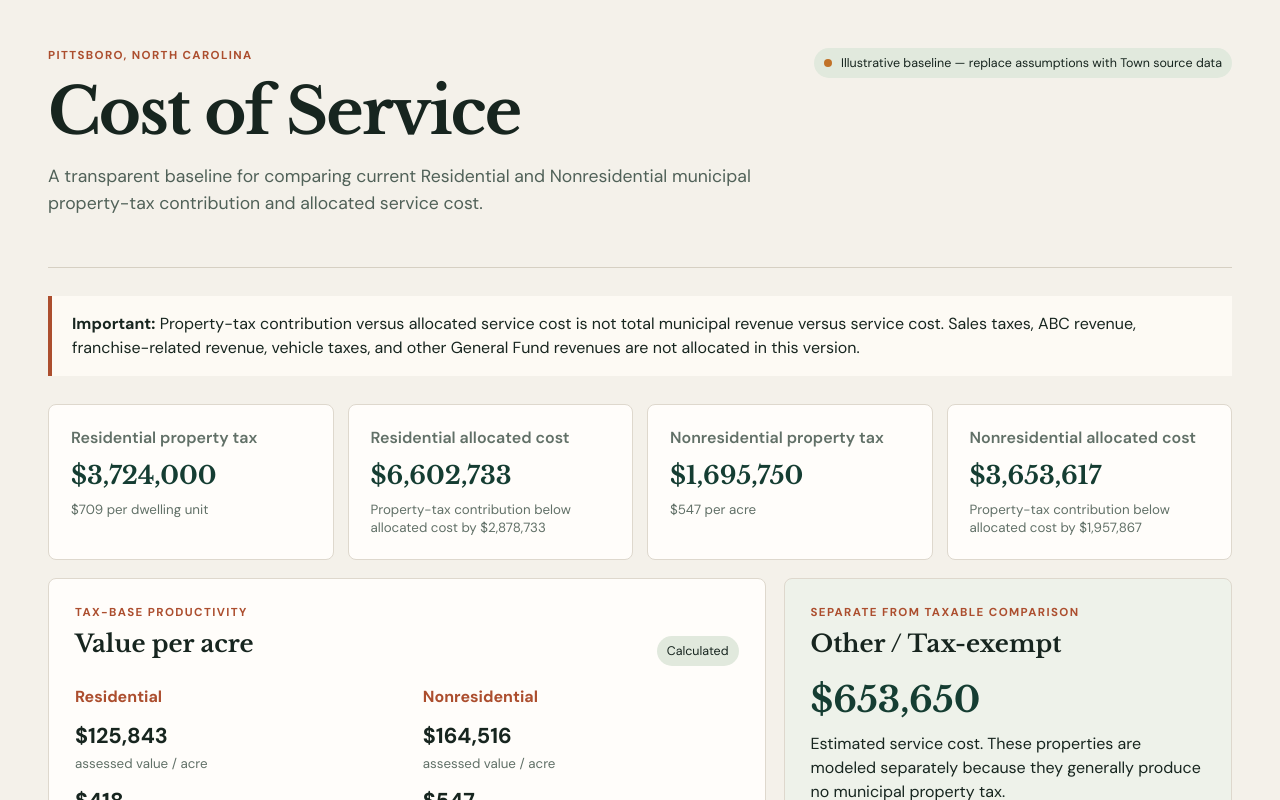
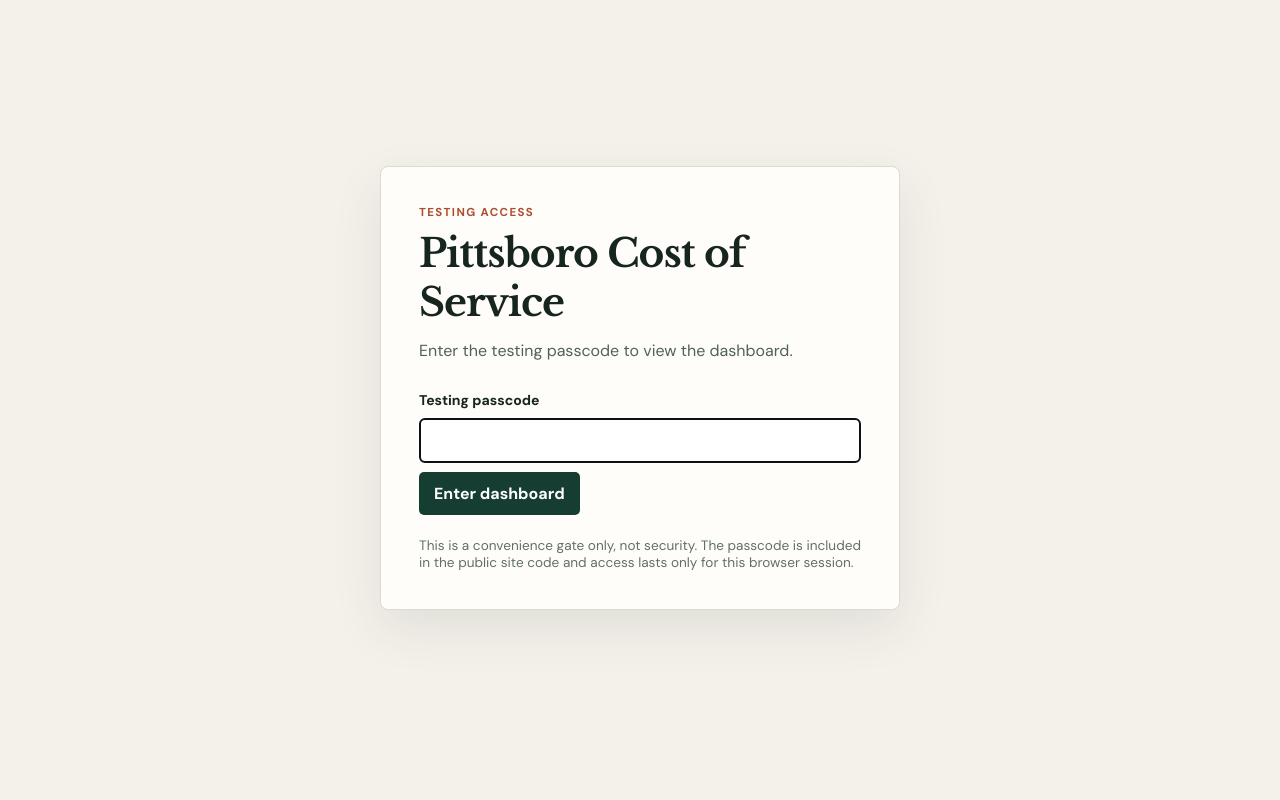
Before and after one commit to KyleShipp/PBO_CoS, a React (Vite) app: page / in a window 1280 px wide. Shown: the top 800 px of the page. Built offline with nearby package versions, Linux system fonts and the light colour scheme.

Commit message:
Add testing password gate
Co-authored-by: KyleShipp <25439841+KyleShipp@users.noreply.github.com>

```diff
--- a/src/App.css
+++ b/src/App.css
@@ -1,4 +1,13 @@
 main { max-width: 1240px; margin: auto; padding: 48px 28px 72px; }
+.access-page { min-height: 100vh; display: grid; place-items: center; }
+.access-card { width: min(100%, 520px); padding: 38px; background: #fffdfa; border: 1px solid #ded8cd; border-radius: 8px; box-shadow: 0 18px 50px #21312618; }
+.access-card h1 { font-size: 2.45rem; letter-spacing: -1px; }
+.access-card > p:not(.eyebrow):not(.footnote) { color: #506158; line-height: 1.5; }
+.access-card form { display: grid; gap: 9px; margin: 28px 0 0; }
+.access-card label { font-size: .88rem; font-weight: 700; }
+.access-card input { width: 100%; padding: 11px; border: 1px solid #b9c5bc; border-radius: 5px; background: white; }
+.access-card button { justify-self: start; padding: 11px 15px; color: white; background: #153d32; border: 0; border-radius: 5px; font-weight: 700; }
+.access-card .access-error { color: #a43e22; font-size: .88rem; margin: 0; }
 header, .section-heading, .service-top, .slider-row, .outcomes { display: flex; justify-content: space-between; gap: 24px; }
 header { align-items: start; border-bottom: 1px solid #d6d0c3; padding-bottom: 32px; }
 h1, h2, h3, p { margin-top: 0; } h1, h2 { font-family: 'Libre Baskerville', Georgia, serif; } h1 { font-size: clamp(2.4rem, 5vw, 4.2rem); margin-bottom: 12px; letter-spacing: -2px; } h2 { font-size: 1.5rem; margin-bottom: 8px; } h3 { margin-bottom: 4px; }
--- a/src/App.tsx
+++ b/src/App.tsx
@@ -1,5 +1,9 @@
 import { useMemo, useState } from 'react'
+import type { FormEvent } from 'react'
 import './App.css'
+
+const testingPasscode = 'pittsboro-test'
+const accessStorageKey = 'pbo-cos-testing-access'
 
 type Evidence = 'Measured' | 'Proxy' | 'Assumption'
 type Service = {
@@ -36,6 +40,7 @@ const money = (amount: number) =>
 const decimal = (amount: number) => new Intl.NumberFormat('en-US', { maximumFractionDigits: 1 }).format(amount)
 
 function App() {
+  const [hasAccess, setHasAccess] = useState(() => sessionStorage.getItem(accessStorageKey) === 'granted')
   const [allocations, setAllocations] = useState(() => Object.fromEntries(services.map((service) => [service.name, service.residential])))
   const summary = useMemo(() => {
     const costs = services.reduce(
@@ -53,6 +58,13 @@ function App() {
       nonresidentialTax: parcels.nonresidential.value * (taxRate / 100),
     }
   }, [allocations])
+
+  if (!hasAccess) {
+    return <AccessGate onAccess={() => {
+      sessionStorage.setItem(accessStorageKey, 'granted')
+      setHasAccess(true)
+    }} />
+  }
 
   return (
     <main>
@@ -111,6 +123,46 @@ function App() {
   )
 }
 
+function AccessGate({ onAccess }: { onAccess: () => void }) {
+  const [passcode, setPasscode] = useState('')
+  const [error, setError] = useState(false)
+
+  const submit = (event: FormEvent<HTMLFormElement>) => {
+    event.preventDefault()
+    if (passcode === testingPasscode) {
+      onAccess()
+      return
+    }
+    setError(true)
+  }
+
+  return (
+    <main className="access-page">
+      <section className="access-card">
+        <p className="eyebrow">Testing access</p>
+        <h1>Pittsboro Cost of Service</h1>
+        <p>Enter the testing passcode to view the dashboard.</p>
+        <form onSubmit={submit}>
+          <label htmlFor="passcode">Testing passcode</label>
+          <input
+            autoFocus
+            id="passcode"
+            onChange={(event) => {
+              setPasscode(event.target.value)
+              setError(false)
+            }}
+            type="password"
+            value={passcode}
+          />
+          {error && <p className="access-error">That passcode did not match.</p>}
+          <button type="submit">Enter dashboard</button>
+        </form>
+        <p className="footnote">This is a convenience gate only, not security. The passcode is included in the public site code and access lasts only for this browser session.</p>
+      </section>
+    </main>
+  )
+}
+
 function Metric({ label, value, detail }: { label: string; value: string; detail: string }) {
   return <article className="metric"><p>{label}</p><strong>{value}</strong><small>{detail}</small></article>
 }
```
Also changed, not shown: 1 other file (tests, documents, lock files or other folders).
